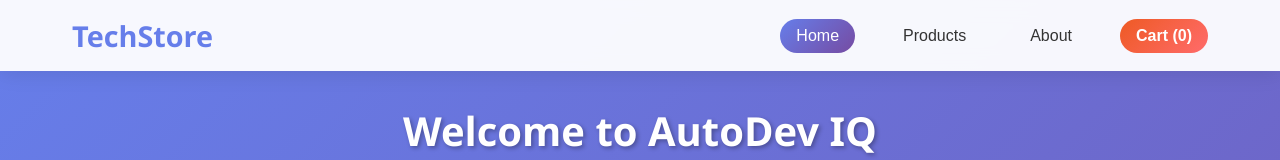
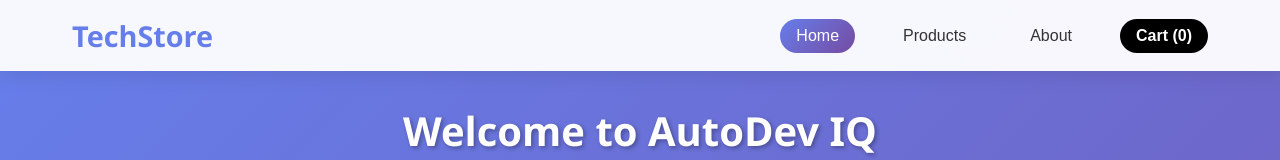
Before and after one commit to HemanthNabha/justexample, a React (Create React App) app: page / in a window 1280 px wide. Shown: the top 160 px of the page. Built offline with nearby package versions, Linux system fonts and the light colour scheme.

Commit message:
Update Mystore.css

```diff
--- a/src/Mystore.css
+++ b/src/Mystore.css
@@ -53,7 +53,7 @@
   }
 
   .cart-link {
-    background: linear-gradient(135deg, #ee5a24, #ff6b6b)  !important;
+    background: black !important;
     color: white !important;
     font-weight: bold;
   }
```
